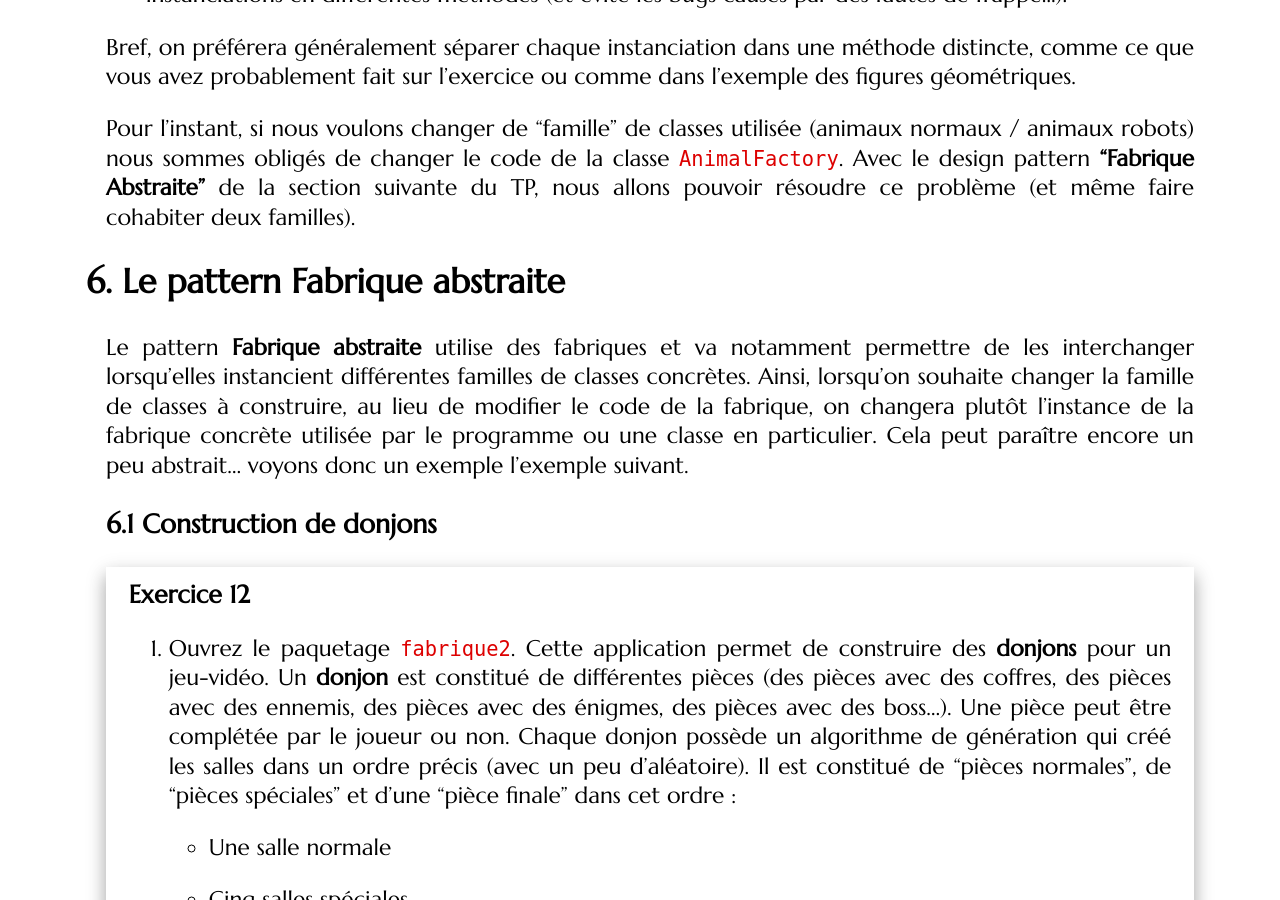
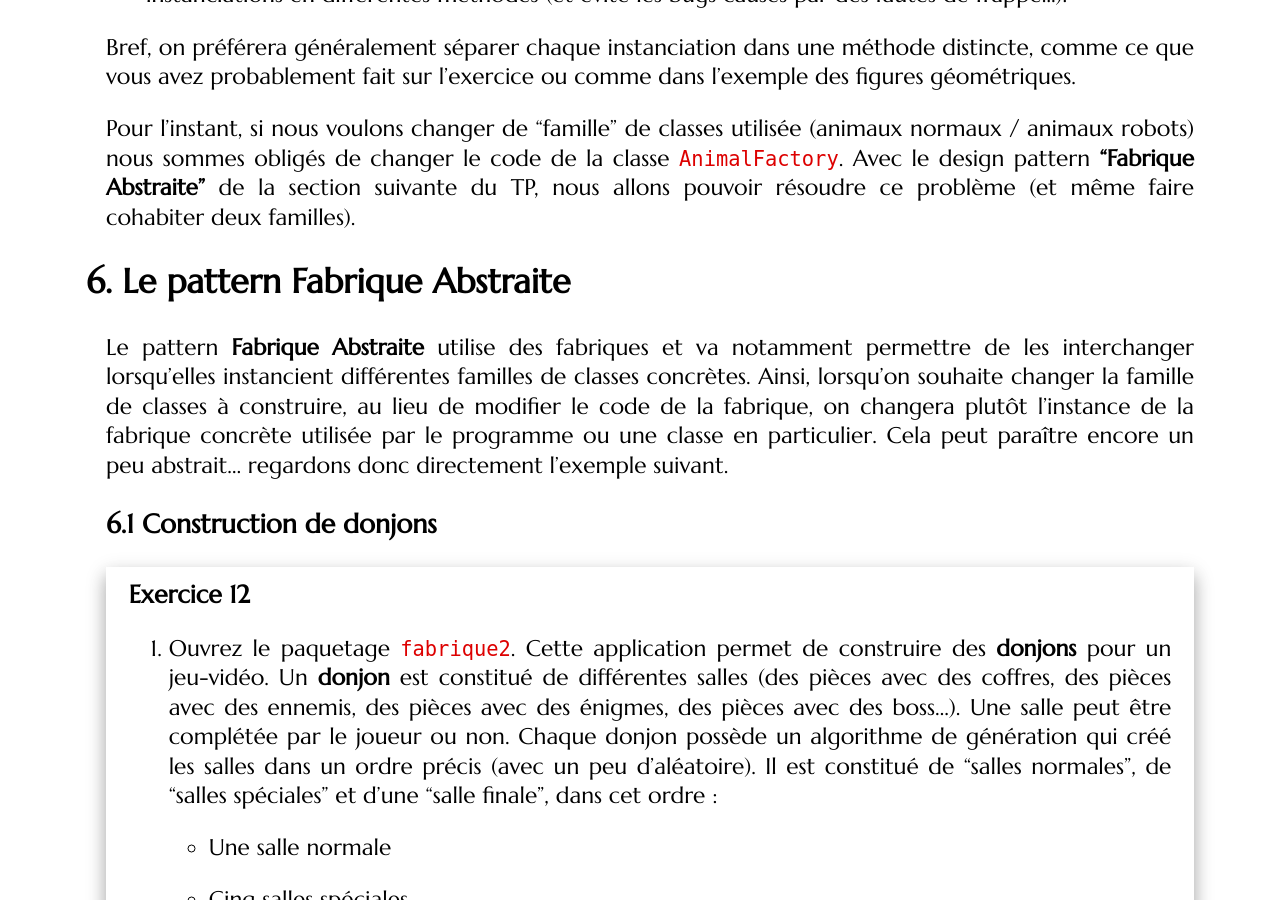
Before and after one commit to mgasquet/R304-QualiteDeveloppement, a Jekyll site: the page built from tutorials/tutorial4.md, in a window 1280 px wide and 900 px high, scrolled down 39919 px. Built offline with Jekyll 4.4.1, drawn with Linux system fonts in a browser that asks for light colours; some web fonts are replaced; some of the changed text lies outside the part shown.

Commit message:
nettoyage

````diff
--- a/tutorials/tutorial4.md
+++ b/tutorials/tutorial4.md
@@ -1178,15 +1178,15 @@ Bref, on préférera généralement séparer chaque instanciation dans une méth
 
 Pour l'instant, si nous voulons changer de "famille" de classes utilisée (animaux normaux / animaux robots) nous sommes obligés de changer le code de la classe `AnimalFactory`. Avec le design pattern **"Fabrique Abstraite"** de la section suivante du TP, nous allons pouvoir résoudre ce problème (et même faire cohabiter deux familles).
 
-## Le pattern Fabrique abstraite
-
-Le pattern **Fabrique abstraite** utilise des fabriques et va notamment permettre de les interchanger lorsqu'elles instancient différentes familles de classes concrètes. Ainsi, lorsqu'on souhaite changer la famille de classes à construire, au lieu de modifier le code de la fabrique, on changera plutôt l'instance de la fabrique concrète utilisée par le programme ou une classe en particulier. Cela peut paraître encore un peu abstrait... voyons donc un exemple l'exemple suivant.
+## Le pattern Fabrique Abstraite
+
+Le pattern **Fabrique Abstraite** utilise des fabriques et va notamment permettre de les interchanger lorsqu'elles instancient différentes familles de classes concrètes. Ainsi, lorsqu'on souhaite changer la famille de classes à construire, au lieu de modifier le code de la fabrique, on changera plutôt l'instance de la fabrique concrète utilisée par le programme ou une classe en particulier. Cela peut paraître encore un peu abstrait... regardons donc directement l'exemple suivant.
 
 ### Construction de donjons
 
 <div class="exercise">
 
-1. Ouvrez le paquetage `fabrique2`. Cette application permet de construire des **donjons** pour un jeu-vidéo. Un **donjon** est constitué de différentes pièces (des pièces avec des coffres, des pièces avec des ennemis, des pièces avec des énigmes, des pièces avec des boss...). Une pièce peut être complétée par le joueur ou non. Chaque donjon possède un algorithme de génération qui créé les salles dans un ordre précis (avec un peu d'aléatoire). Il est constitué de "pièces normales", de "pièces spéciales" et d'une "pièce finale" dans cet ordre :
+1. Ouvrez le paquetage `fabrique2`. Cette application permet de construire des **donjons** pour un jeu-vidéo. Un **donjon** est constitué de différentes salles (des pièces avec des coffres, des pièces avec des ennemis, des pièces avec des énigmes, des pièces avec des boss...). Une salle peut être complétée par le joueur ou non. Chaque donjon possède un algorithme de génération qui créé les salles dans un ordre précis (avec un peu d'aléatoire). Il est constitué de "salles normales", de "salles spéciales" et d'une "salle finale", dans cet ordre :
 
     * Une salle normale
 
@@ -1224,7 +1224,7 @@ Le pattern **Fabrique abstraite** utilise des fabriques et va notamment permettr
 
 Vous avez peut-être trouvé la solution par vous-même avec la dernière question, mais si vous commencez à maîtriser les bonnes pratiques de conception logicielle, il y a un concept qui revient souvent dans les patterns et lorsqu'on applique les principes SOLID : l'abstraction.
 
-L'idée du pattern **Fabrique abstraite** est donc de disposer d'une abstraction (classe abstraite ou interface) qui définie le contrat que doivent remplir les fabriques concrètes. Pour chaque famille de classes, on crée une fabrique concrète qui implémente de cette interface ou étend cette classe abstraite. Ensuite, toutes les classes qui souhaitent utiliser cette fabrique doivent dépendre de la **fabrique abstraite** et non plus d'une fabrique concrète. Couplé à de l'injection de dépendances, il est très facile de complétement changer le comportement d'une classe. C'est globalement l'idée du pattern **Stratégie** que vous avez déjà vu lors du dernier TP, mais appliqué pour des fabriques !
+L'idée du pattern **Fabrique Abstraite** est donc de disposer d'une abstraction (classe abstraite ou interface) qui définie le contrat que doivent remplir les fabriques concrètes. Pour chaque famille de classes, on crée une fabrique concrète qui implémente de cette interface ou étend cette classe abstraite. Ensuite, toutes les classes qui souhaitent utiliser cette fabrique doivent dépendre de la **fabrique abstraite** et non plus d'une fabrique concrète. Couplé à de l'injection de dépendances, il est très facile de complétement changer le comportement d'une classe. C'est globalement l'idée du pattern **Stratégie** que vous avez déjà vu lors du dernier TP, mais appliqué pour des fabriques !
 
 Reprenons l'exemple des figures géométriques :
 
@@ -1321,7 +1321,7 @@ Comme vous pouvez le constater, après refactoring, il est très facile de chang
 
 <div class="exercise">
 
-1. Refactorez votre code afin d'introduire une nouvelle fabrique permettant de construire des donjons "difficiles" en appliquant le pattern **Fabrique abstraite**. Vous devez aussi logiquement légèrement adapter le code de la classe `Donjon`.
+1. Refactorez votre code afin d'introduire une nouvelle fabrique permettant de construire des donjons "difficiles" en appliquant le pattern **Fabrique Abstraite**. Vous devez aussi logiquement légèrement adapter le code de la classe `Donjon`.
 
 2. Dans le `Main`, construisez des donjons difficiles et des donjons faciles.
 
@@ -1339,7 +1339,7 @@ Parfois, il n'est pas nécessairement souhaitable d'avoir la possibilité d'util
 
 1. Ouvrez le paquetage `fabrique3`. C'est le retour des **pokémons** ! Mais il y a également une nouvelle famille de monstres : **les digimons** qui ont un fonctionnement similaire aux pokémons mais on en plus un système d'énergie. En tout cas, ils se créent de la même manière que les pokémons ou plus généralement, qu'un "monstre".
 
-2. Actuellement, dans le `Main`, on crée des pokémons et on utilise le simulateur de combat pour en faire combattre deux. À la place des pokémons, on voudrait parfois utiliser des digimons. Maintenant que vous connaissez le pattern **Fabrique abstraite** refactorez le code afin de pouvoir facilement switcher entre des combats avec divers pokémons et des combats avec divers digimons. Si vous rencontrez quelques petits problèmes, regardez les méthodes de `Digimon`... ne serait-il pas judicieux de lui faire implémenter une certaine interface ? Et pour les différentes sous-classes de `Digimon` ? (`DigimonEau`, `DigimonFeu`...). Vous devrez aussi adapter le `Main` et `SimulateurCombat`.
+2. Actuellement, dans le `Main`, on crée des pokémons et on utilise le simulateur de combat pour en faire combattre deux. À la place des pokémons, on voudrait parfois utiliser des digimons. Maintenant que vous connaissez le pattern **Fabrique Abstraite** refactorez le code afin de pouvoir facilement switcher entre des combats avec divers pokémons et des combats avec divers digimons. Si vous rencontrez quelques petits problèmes, regardez les méthodes de `Digimon`... ne serait-il pas judicieux de lui faire implémenter une certaine interface ? Et pour les différentes sous-classes de `Digimon` ? (`DigimonEau`, `DigimonFeu`...). Vous devrez aussi adapter le `Main` et `SimulateurCombat`.
 
 3. Contrairement à l'exercice précédent sur les **donjons**, on ne veut pas que les deux fabriques cohabitent à un instant t du programme. On veut que l'application fonctionne exclusivement avec des pokémons ou bien fonctionne exclusivement avec des digimons. Mais on ne veut pas changer manuellement l'instance de la fabrique utilisée partout dans le code source. Il faut imaginer que cette fabrique est probablement utilisée à divers endroits et surtout, qu'on ne souhaite pas recompiler le code source à chaque changement. Comment pourrions-nous faire ?
 
@@ -1349,7 +1349,7 @@ Nous sommes dans un cas particulier où tout le programme va utiliser une seule
 
 Mais comment faire cela sans modifier l'instance concrète utilisée un peu partout ? (car elle est surement injectée à différentes classes). La réponse est simple : il faut regrouper la logique qui instancie la classe concrètement utilisée à un seul endroit. On peut ensuite mettre un système de paramétrage qui permet de changer la fabrique utilisée facilement. Les classes qui ont besoin de cette fabrique iront donc appeler une méthode de cette classe afin de récupérer la fabrique concrète à utiliser.
 
-La question est de savoir : où placer ce bout de code ? Il n'y a pas vraiment de réponse officielle à cette question. Cela pourrait être dans une classe indépendante avec une méthode statique. Cependant, dans la pratique, on retrouve parfois ce bout de code directement dans la **Fabrique abstraite** qu'on mélange à un **Singleton** :
+La question est de savoir : où placer ce bout de code ? Il n'y a pas vraiment de réponse officielle à cette question. Cela pourrait être dans une classe indépendante avec une méthode statique. Cependant, dans la pratique, on retrouve parfois ce bout de code directement dans la **Fabrique Abstraite** qu'on mélange à un **Singleton** :
 
 ```java
 
@@ -1766,7 +1766,7 @@ Si vous n'avez pas tout compris, n'hésitez pas à en parler avec votre enseigna
 
 Jusqu'ici, nous avons vu des fabriques qui instancient systématiquement un objet à chaque appel d'une méthode type `creer...`. Cependant, ce fonctionnement n'est pas obligatoire. Par exemple, on pourrait avoir une fabrique qui **instancie** et stocke certains objets lors de son initialisation puis renvoie une référence vers ces objets lorsqu'on la sollicite.
 
-Avec un tel fonctionnement, une **fabrique** permet alors de gérer les **dépendances** d'un programme. Elle pourrait par exemple stocker différentes instances de **services** concrets de l'application. Couplé avec le pattern **Fabrique abstraite**, cela nous permet de rendre les dépendances de notre programme fortement modulables !
+Avec un tel fonctionnement, une **fabrique** permet alors de gérer les **dépendances** d'un programme. Elle pourrait par exemple stocker différentes instances de **services** concrets de l'application. Couplé avec le pattern **Fabrique Abstraite**, cela nous permet de rendre les dépendances de notre programme fortement modulables !
 
 ```java
 interface ServiceA {
@@ -2180,7 +2180,7 @@ La version utilisant le **builder** semble bien plus pratique que la **fabrique*
 
 ## Amélioration du générateur de donjons
 
-Et si nous essayons de combiner plus de patterns ? Nous avons l'application idéale pour ça : le générateur de donjon (paquetage `fabrique2`). Il y a déjà la **Fabrique abstraite**, le **Singleton** et **Prototype**.
+Et si nous essayons de combiner plus de patterns ? Nous avons l'application idéale pour ça : le générateur de donjon (paquetage `fabrique2`). Il y a déjà la **Fabrique Abstraite**, le **Singleton** et **Prototype**.
 
 <div class="exercise">
 
````
Also changed, not shown: other parts of tutorials/tutorial4.md (+1 -1 lines).
